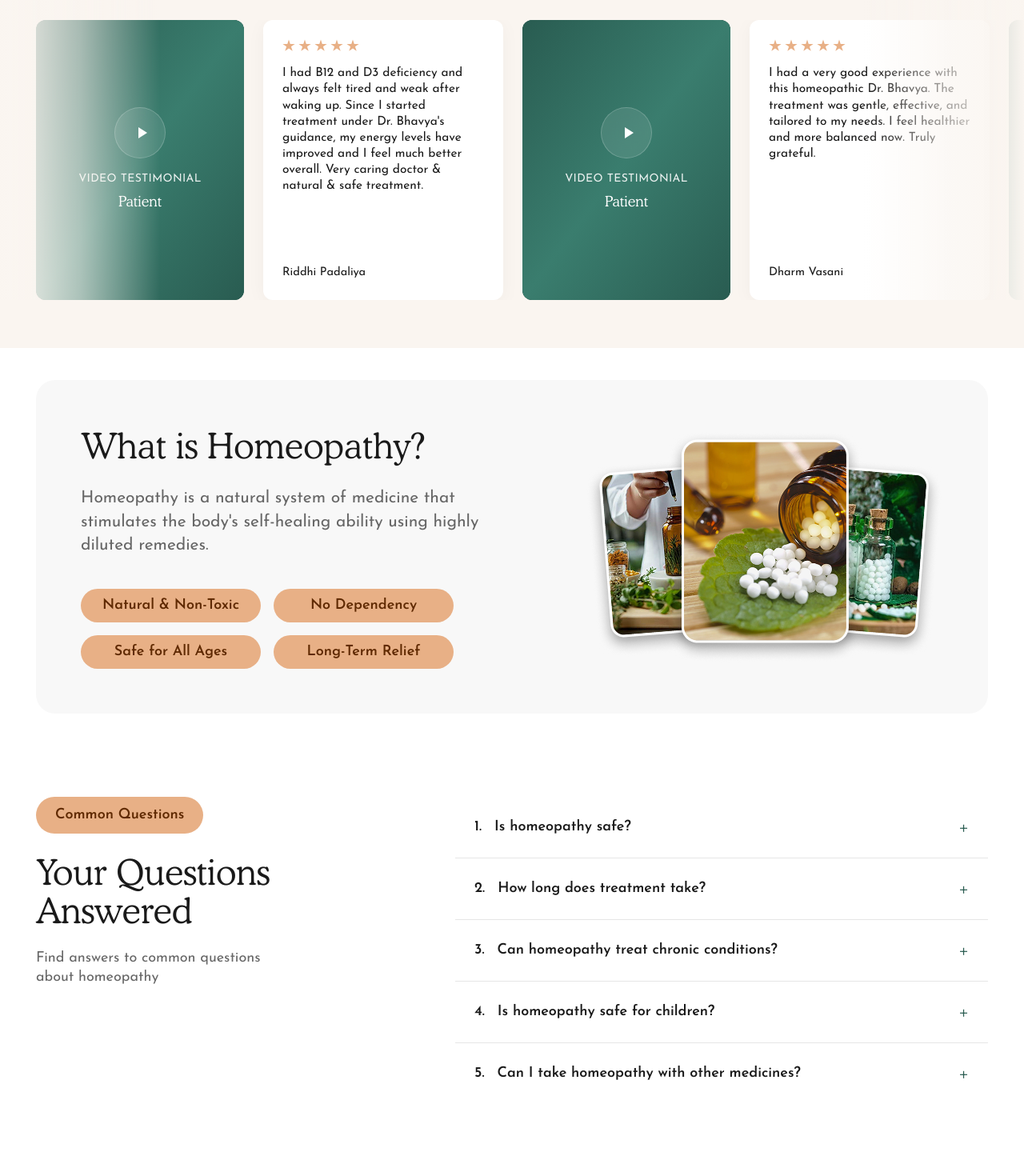
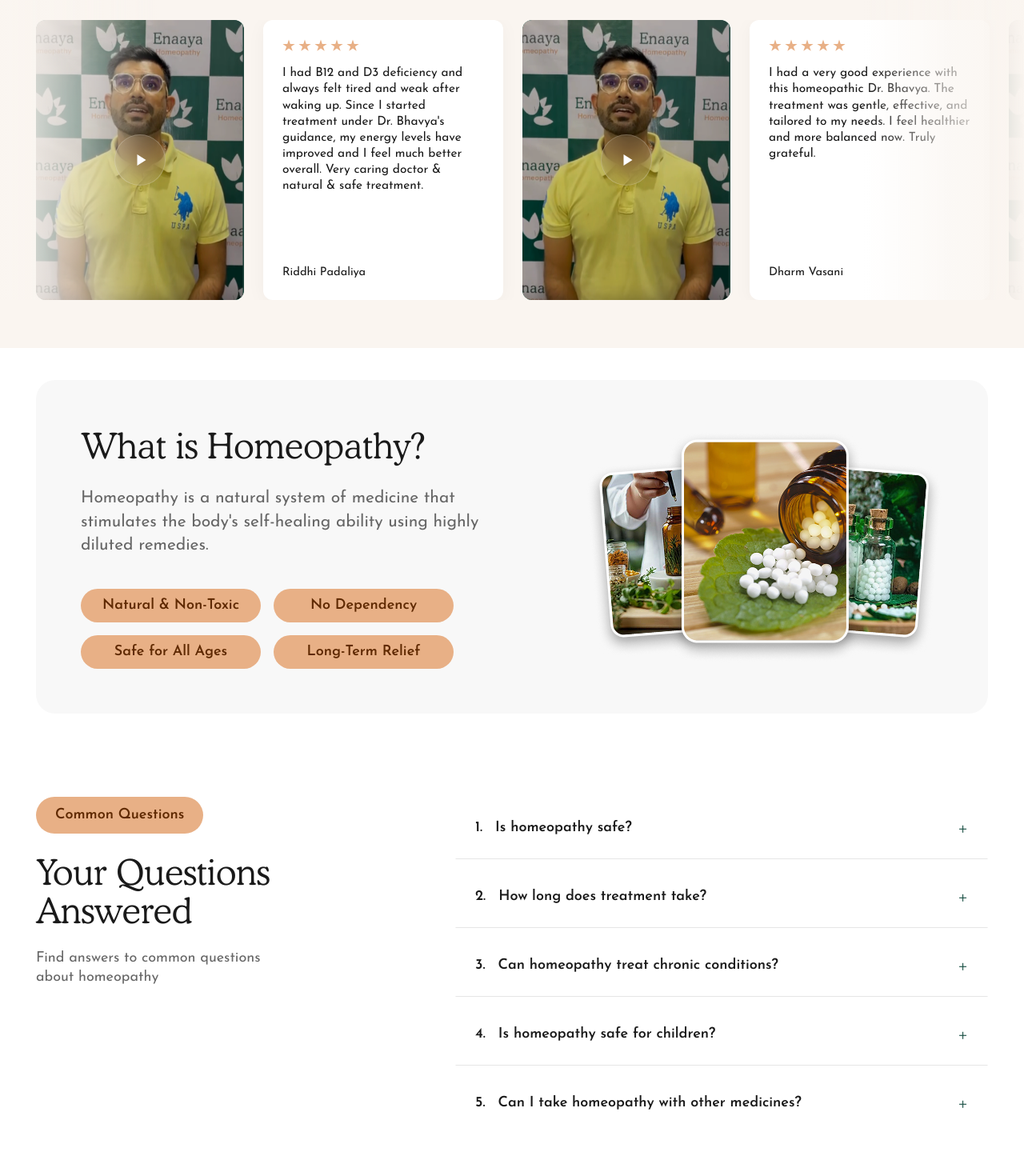
Before and after one commit to Hirparikh27/homeopathy-clinic-tailwind, a React (Vite) app: page / in a window 1280 px wide. Shown: the part 5400-6870 px from the top of the page at 80% size. Built offline with nearby package versions, Linux system fonts and the light colour scheme; a web font is replaced by a local one.

Commit message:
video poster , get directions link change and fqa space decrease

```diff
--- a/src/components/ClinicGallery.jsx
+++ b/src/components/ClinicGallery.jsx
@@ -36,7 +36,7 @@ const ClinicGallery = () => {
                 Step into care you can truly rely on.
               </p>
               <a
-                href="https://www.google.com/maps/place/Enaaya+Homeopathy+Clinic+%7C+Dr+Bhavya+Koladiya+(B.H.M.S)/@23.0559378,72.5255543,17z/data=!3m1!4b1!4m6!3m5!1s0x395e856564bfe46d:0xa8500db9268a3808!8m2!3d23.0559329!4d72.5281292!16s%2Fg%2F11ywjrtq10?entry=ttu&g_ep=EgoyMDI2MDIxMS4wIKXMDSoASAFQAw%3D%3D"
+                href="https://maps.app.goo.gl/qmbzfaMBJPSPkY9u8?g_st=ic"
                 target="_blank"
                 rel="noopener noreferrer"
               >
--- a/src/components/FAQ.jsx
+++ b/src/components/FAQ.jsx
@@ -40,7 +40,7 @@ const FAQ = () => {
   };
 
   return (
-    <section id="faq" className="pt-10 pb-40 bg-white">
+    <section id="faq" className="pt-10 pb-20 bg-white">
       <div className="max-w-[1190px] mx-auto px-4 lg:px-0">
         <div className="flex flex-col lg:flex-row gap-10 lg:gap-20">
           {/* Left Side: Header Content */}
@@ -58,16 +58,14 @@ const FAQ = () => {
           </div>
 
           {/* Right Side: Accordion */}
-          <div className="lg:w-[60%] flex flex-col">
+          <div className="lg:w-[60%] flex flex-col gap-2">
             {faqs.map((item, index) => (
               <div
                 key={index}
-                className={`transition-all duration-300 ${
+                className={`overflow-hidden transition-colors duration-300 border ${
                   clicked === index
-                    ? "bg-[#FAF5F0] rounded-[24px] border border-[#E8B086] my-3 overflow-hidden"
-                    : clicked === index - 1
-                      ? "bg-transparent border-b-0"
-                      : "bg-transparent border-b border-[#E6E6E6] last:border-0"
+                    ? "bg-[#FAF5F0] rounded-[24px] border-[#E8B086]"
+                    : "bg-transparent border-transparent border-b-[#E6E6E6] last:border-b-0"
                 }`}
               >
                 <div
--- a/src/components/Testimonials.jsx
+++ b/src/components/Testimonials.jsx
@@ -6,6 +6,7 @@ import video2 from "../assets/videos/Review Video 2 (2).mp4";
 import video3 from "../assets/videos/Review Video 3.mp4";
 import video4 from "../assets/videos/Review Video 4.mp4";
 import video5 from "../assets/videos/Review Video 5.mp4";
+import posterImg1 from "../assets/images/poster-img-1.png";
 
 const testimonialsData = [
   // Row 1
@@ -108,33 +109,30 @@ const testimonialsData = [
 //     </div>
 //   );
 // };
-const VideoPreview = ({ onClick, patient }) => {
+const VideoPreview = ({ onClick }) => {
   return (
     <div
       onClick={onClick}
-      className="relative w-full h-full rounded-2xl overflow-hidden cursor-pointer bg-[#295C51] group"
+      className="relative w-full h-full rounded-2xl overflow-hidden cursor-pointer group"
     >
-      {/* Dynamic Placeholder Aesthetic */}
-      <div className="absolute inset-0 bg-gradient-to-br from-[#295C51] via-[#3a7d6e] to-[#295C51] flex flex-col items-center justify-center p-6 text-center">
-        <div className="w-16 h-16 rounded-full bg-white/10 backdrop-blur-md flex items-center justify-center mb-4 transition-transform duration-500 group-hover:scale-110 border border-white/20">
-          <svg
-            width="24"
-            height="24"
-            viewBox="0 0 24 24"
-            fill="none"
-            className="ml-1"
-          >
-            <path d="M8 5V19L19 12L8 5Z" fill="white" />
+      {/* Poster Image */}
+      <img
+        src={posterImg1}
+        alt="Video Testimonial Poster"
+        className="absolute inset-0 w-full h-full object-cover transition-transform duration-500 group-hover:scale-105"
+      />
+
+      {/* Overlay to ensure play icon visibility */}
+      <div className="absolute inset-0 bg-black/20 group-hover:bg-black/10 transition-colors duration-300" />
+
+      {/* Play Icon Container */}
+      <div className="absolute inset-0 flex items-center justify-center p-6 text-center">
+        <div className="w-16 h-16 rounded-full bg-white/10 backdrop-blur-md flex items-center justify-center transition-transform duration-500 group-hover:scale-110 border border-white/20">
+          <svg width="24" height="24" viewBox="0 0 24 24" fill="none">
+            <path d="M8.5 5V19L19.5 12L8.5 5Z" fill="white" />
           </svg>
         </div>
-        <p className="font-josefin text-white/90 text-sm font-medium tracking-wide uppercase">
-          Video Testimonial
-        </p>
-        <p className="font-cooper text-white text-lg mt-1">{patient}</p>
       </div>
-
-      {/* Hover Overlay */}
-      <div className="absolute inset-0 bg-black/0 group-hover:bg-black/10 transition-colors duration-300" />
     </div>
   );
 };
@@ -153,6 +151,17 @@ const StarRating = () => (
 );
 
 const VideoModal = ({ videoSource, onClose }) => {
+  React.useEffect(() => {
+    if (videoSource) {
+      document.body.style.overflow = "hidden";
+      document.documentElement.style.overflow = "hidden";
+    }
+    return () => {
+      document.body.style.overflow = "";
+      document.documentElement.style.overflow = "";
+    };
+  }, [videoSource]);
+
   if (!videoSource) return null;
 
   return (
@@ -202,10 +211,7 @@ const Card = ({ item, onPlay }) => {
         whileInView={{ opacity: 1, scale: 1 }}
         viewport={{ once: true }}
       >
-        <VideoPreview
-          patient={item.patient}
-          onClick={() => onPlay(item.videoSource)}
-        />
+        <VideoPreview onClick={() => onPlay(item.videoSource)} />
       </motion.div>
     );
   }
```
Also changed, not shown: src/assets/images/poster-img-1.png (added).
